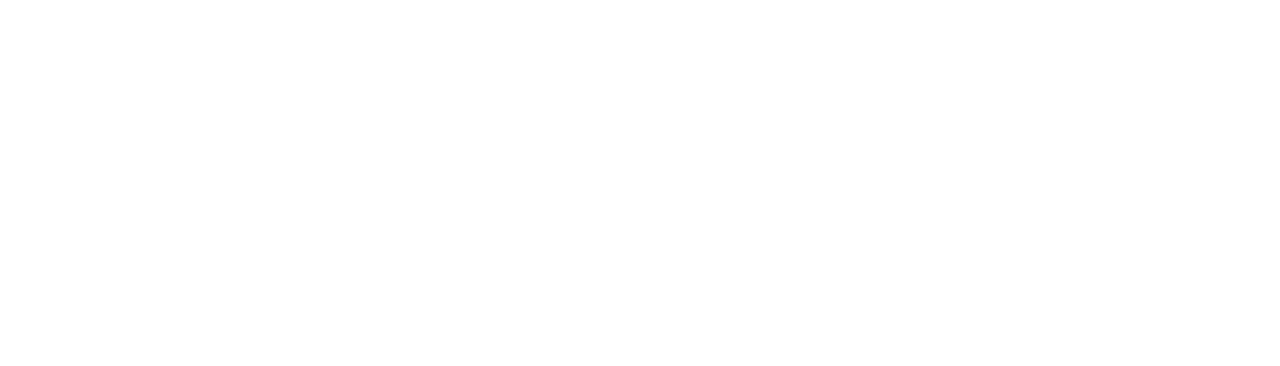
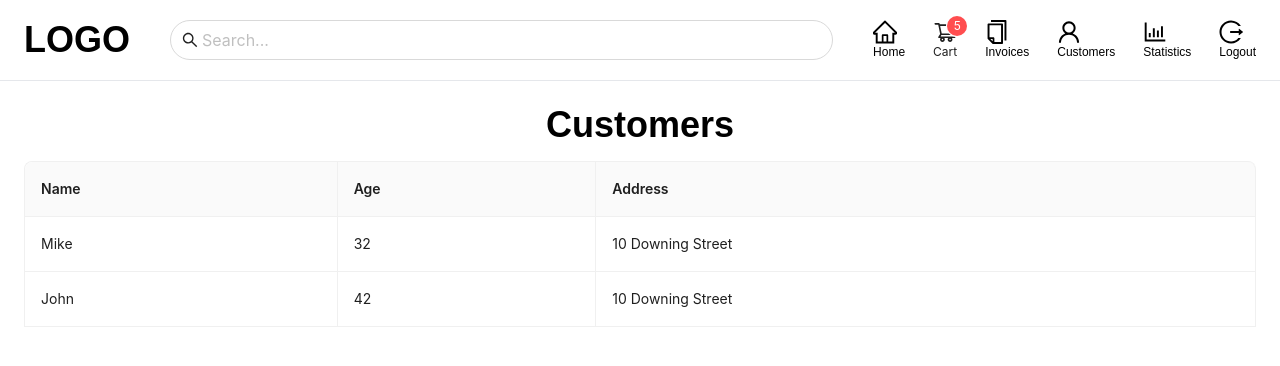
Before and after one commit to umit-turk/MERN-POS-APP, a React (Create React App) app in the folder client/: page /customers in a window 1280 px wide. Before the commit this address had no page. Shown: the top 366 px of the page. Built offline with nearby package versions, Linux system fonts and the light colour scheme.

Commit message:
Customer page created

```diff
--- a/client/src/App.jsx
+++ b/client/src/App.jsx
@@ -2,6 +2,7 @@
 import HomePage from "./pages/HomePage";
 import CartPage from "./pages/CartPage";
 import InvoicesPage from "./pages/InvoicesPage";
+import CustomerPage from "./pages/CustomerPage";
 function App() {
   return (
     <BrowserRouter>
@@ -9,6 +10,7 @@
         <Route path="/" element={<HomePage />} />
         <Route path="/cart" element={<CartPage />} />
         <Route path="/invoices" element={<InvoicesPage />} />
+        <Route path="/customers" element={<CustomerPage />} />
       </Routes>
     </BrowserRouter>
   );
--- a/client/src/components/header/Header.jsx
+++ b/client/src/components/header/Header.jsx
@@ -52,7 +52,7 @@
             <span className="text-[10px] md:text-xs">Invoices</span>
           </Link>
           <Link
-            to={"/"}
+            to={"/customers"}
             className="menu-link flex flex-col transition-all hover:text-[#40a9ff]"
           >
             <UserOutlined className="md:text-2xl text-xl" />
--- /dev/null
+++ b/client/src/pages/CustomerPage.jsx
@@ -0,0 +1,52 @@
+import { Table } from "antd";
+import Header from "../components/header/Header";
+
+const CustomerPage = () => {
+  const dataSource = [
+    {
+      key: "1",
+      name: "Mike",
+      age: 32,
+      address: "10 Downing Street",
+    },
+    {
+      key: "2",
+      name: "John",
+      age: 42,
+      address: "10 Downing Street",
+    },
+  ];
+  const columns = [
+    {
+      title: "Name",
+      dataIndex: "name",
+      key: "name",
+    },
+    {
+      title: "Age",
+      dataIndex: "age",
+      key: "age",
+    },
+    {
+      title: "Address",
+      dataIndex: "address",
+      key: "address",
+    },
+  ];
+  return (
+    <>
+      <Header />
+      <div className="px-6">
+        <h1 className="text-4xl font-bold text-center mb-4">Customers</h1>
+        <Table
+          dataSource={dataSource}
+          columns={columns}
+          bordered
+          pagination={false}
+        />
+      </div>
+    </>
+  );
+};
+
+export default CustomerPage;
```
